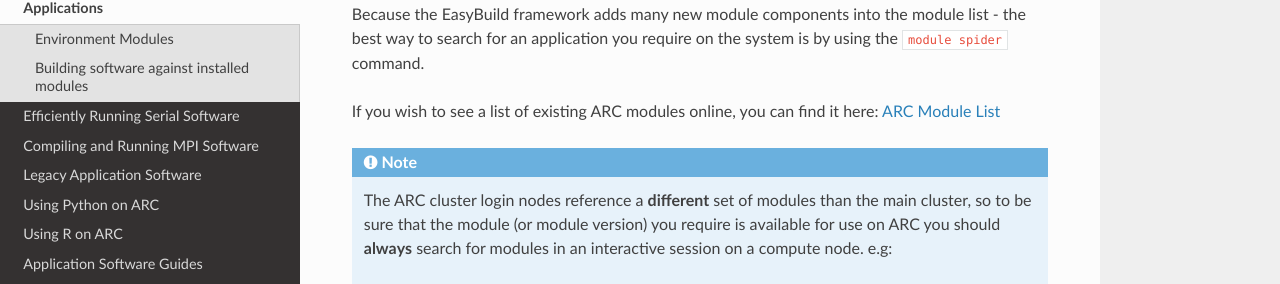
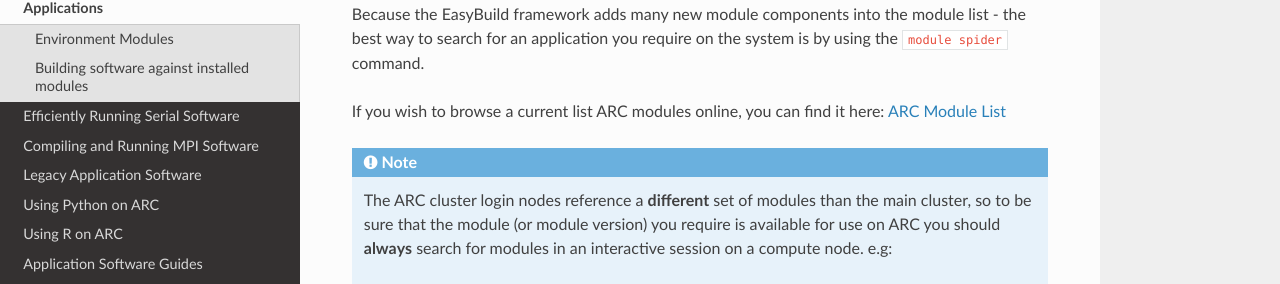
Before and after one commit to oxford-arc/arc-software-guide, a Sphinx documentation site: the page built from docs/source/arc-modules.rst, in a window 1280 px wide and 900 px high, scrolled down 515 px. Shown: the part 156-440 px from the top of the window. Built offline with Sphinx 7.4.7 and the Read the Docs theme 2.0.0, drawn with Linux system fonts in a browser that asks for light colours.

Commit message:
Update arc-modules.rst

```diff
--- a/docs/source/arc-modules.rst
+++ b/docs/source/arc-modules.rst
@@ -19,7 +19,7 @@ build recipes. You should use the environment modules system (via the ``module``
 Because the EasyBuild framework adds many new module components into the module list - the best way to search for an application you require on the system
 is by using the ``module spider`` command.
 
-If you wish to see a list of existing ARC modules online, you can find it here:  `ARC Module List <https://arc-module-list.readthedocs.io/en/latest/>`_
+If you wish to browse a current list ARC modules online, you can find it here:  `ARC Module List <https://arc-module-list.readthedocs.io/en/latest/>`_
 
 .. note::
    The ARC cluster login nodes reference a **different** set of modules than the main cluster, so to be sure that the module (or module version) you require is available for use on ARC you should **always** search for modules in an interactive session on a compute node. e.g::
```
